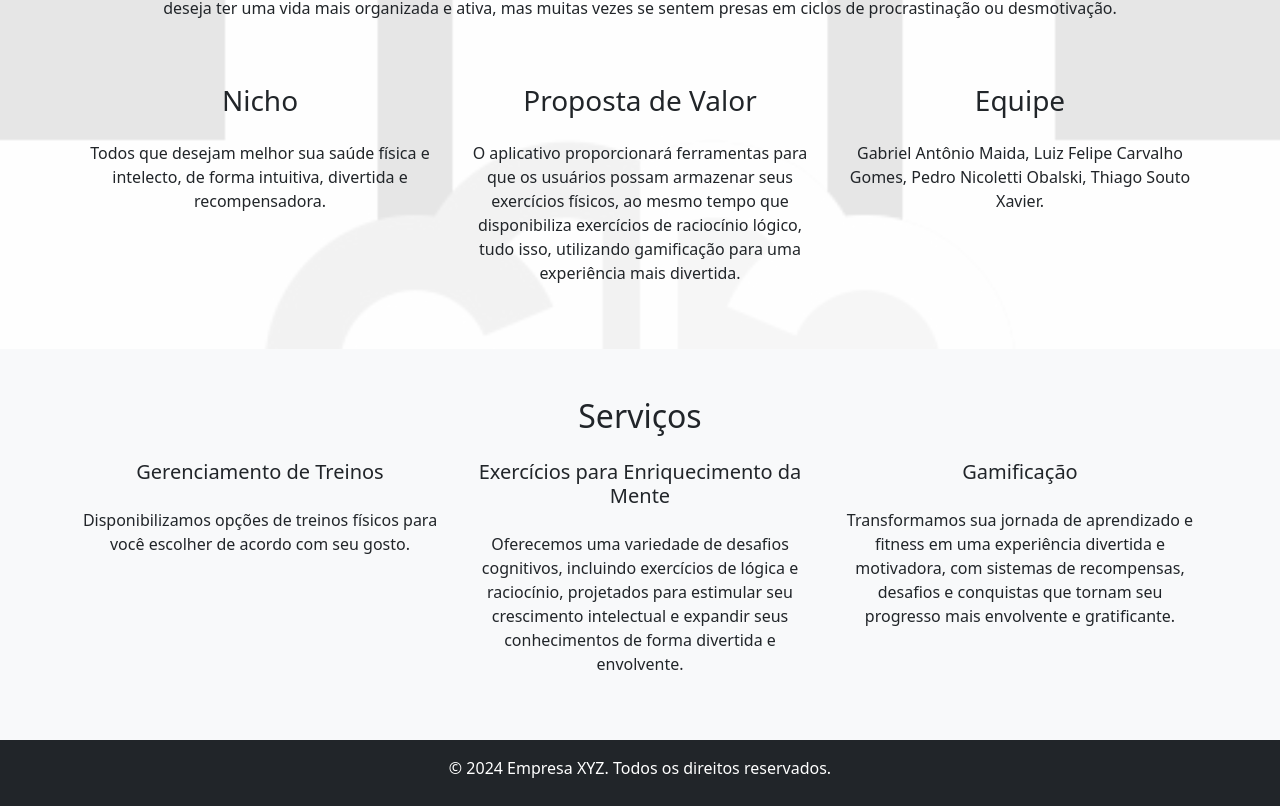
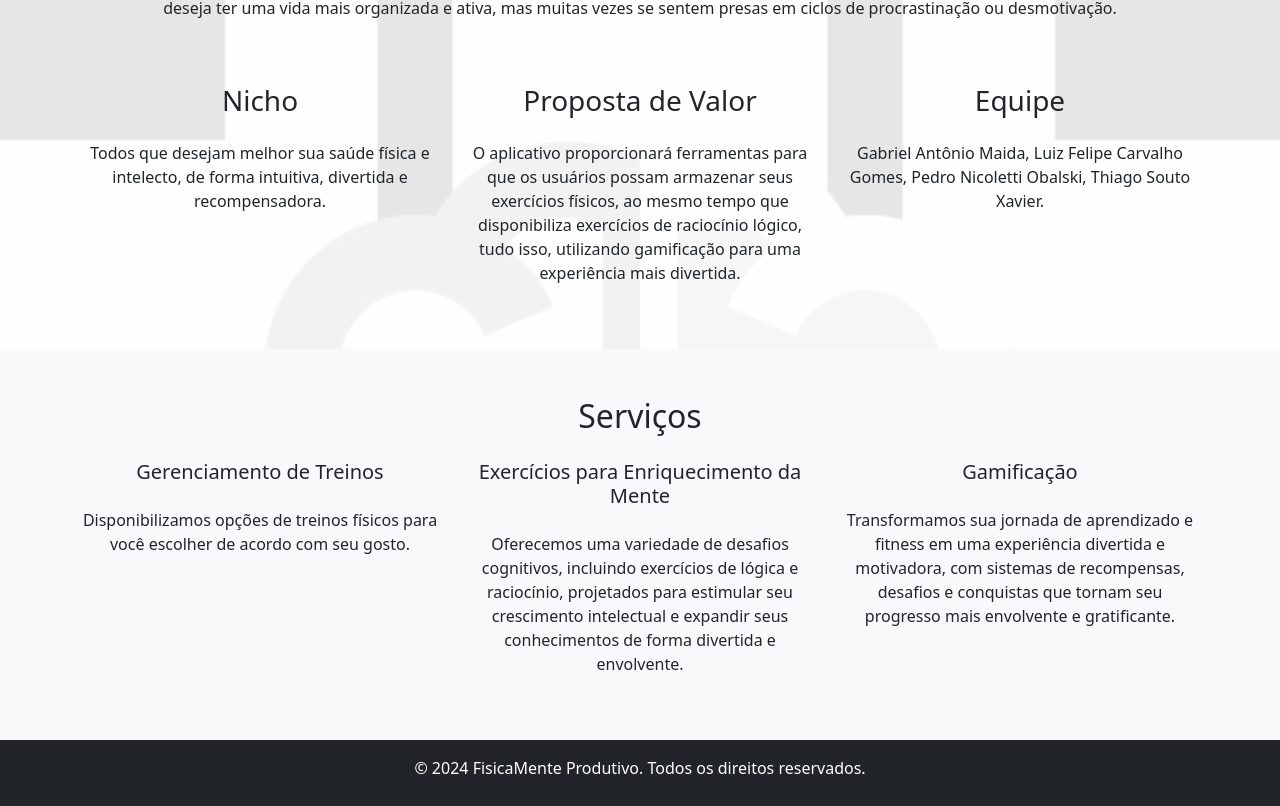
Before and after one commit to GabrielMaida/FMP, a React (Create React App) app in the folder landpage-fmp/: page / in a window 1280 px wide. Shown: the part 310-1116 px from the top of the page. Built offline with nearby package versions, Linux system fonts and the light colour scheme.

Commit message:
copyright

```diff
--- a/landpage-fmp/src/App.js
+++ b/landpage-fmp/src/App.js
@@ -59,7 +59,7 @@ function App() {
             </section>
 
             <footer className="bg-dark pt-3">
-                <p>&copy; 2024 Empresa XYZ. Todos os direitos reservados.</p>
+                <p>&copy; 2024 FisicaMente Produtivo. Todos os direitos reservados.</p>
             </footer>
         </div>
     );
```
